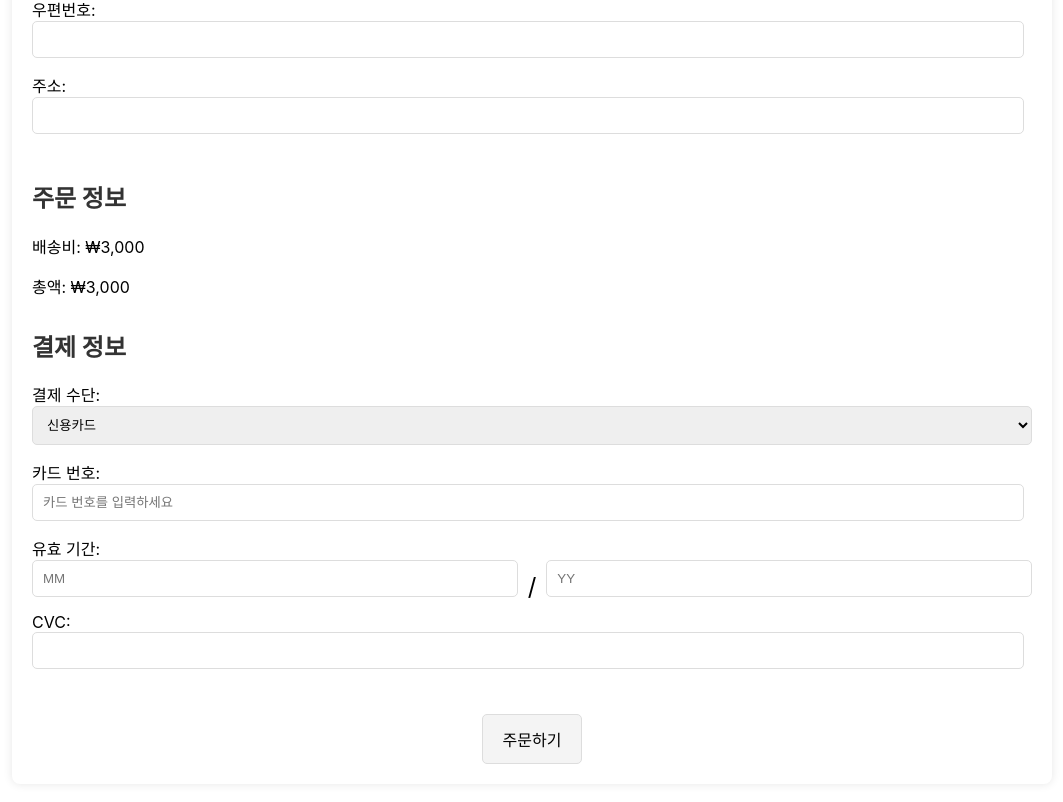
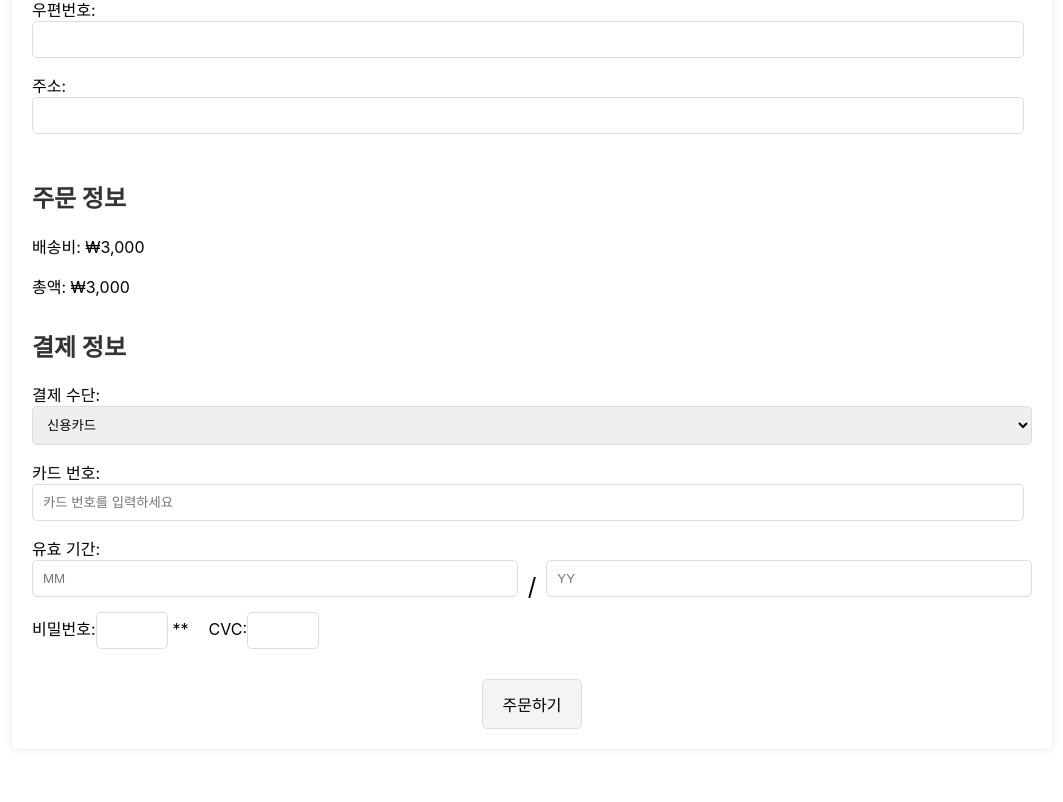
Before and after one commit to suddengithub/Y_FRONTEND, a React (Create React App) app: page /order in a window 1280 px wide. Shown: the part 628-1430 px from the top of the page, without its empty margins (108-1171 px from the left). Built offline with nearby package versions, Linux system fonts and the light colour scheme.

Commit message:
구매 스타일 변경중 001

```diff
--- a/src/components/Order.jsx
+++ b/src/components/Order.jsx
@@ -343,13 +343,25 @@ const Order = () => {
               />
             </div>
 
+            <label>비밀번호:</label>
+            <input
+              type="text"
+              name="pwd"
+              value={paymentInfo.pwd}
+              onChange={handlePaymentChange}
+              style={styles.pwdInput}
+              maxLength={2}
+              required
+            />
+            <span style={styles.maskBox}>**</span>
+
             <label>CVC:</label>
             <input
               type="text"
               name="CVC"
               value={paymentInfo.CVC}
               onChange={handlePaymentChange}
-              style={styles.input}
+              style={styles.cvcInput}
               maxLength={3}
               required
             />
@@ -394,6 +406,24 @@ const styles = {
     width: "97%",
     padding: "10px",
     marginBottom: "15px",
+    border: "1px solid #ddd",
+    borderRadius: "5px",
+  },
+
+  pwdInput: {
+    width: "5%",
+    padding: "10px",
+    border: "1px solid #ddd",
+    borderRadius: "5px",
+    marginRight: "10px", // 마스킹 박스와 간격
+  },
+  maskBox: {
+    marginLeft: "-5px",
+    marginRight: "20px", // CVC와 간격
+  },
+  cvcInput: {
+    width: "5%",
+    padding: "10px",
     border: "1px solid #ddd",
     borderRadius: "5px",
   },
```
